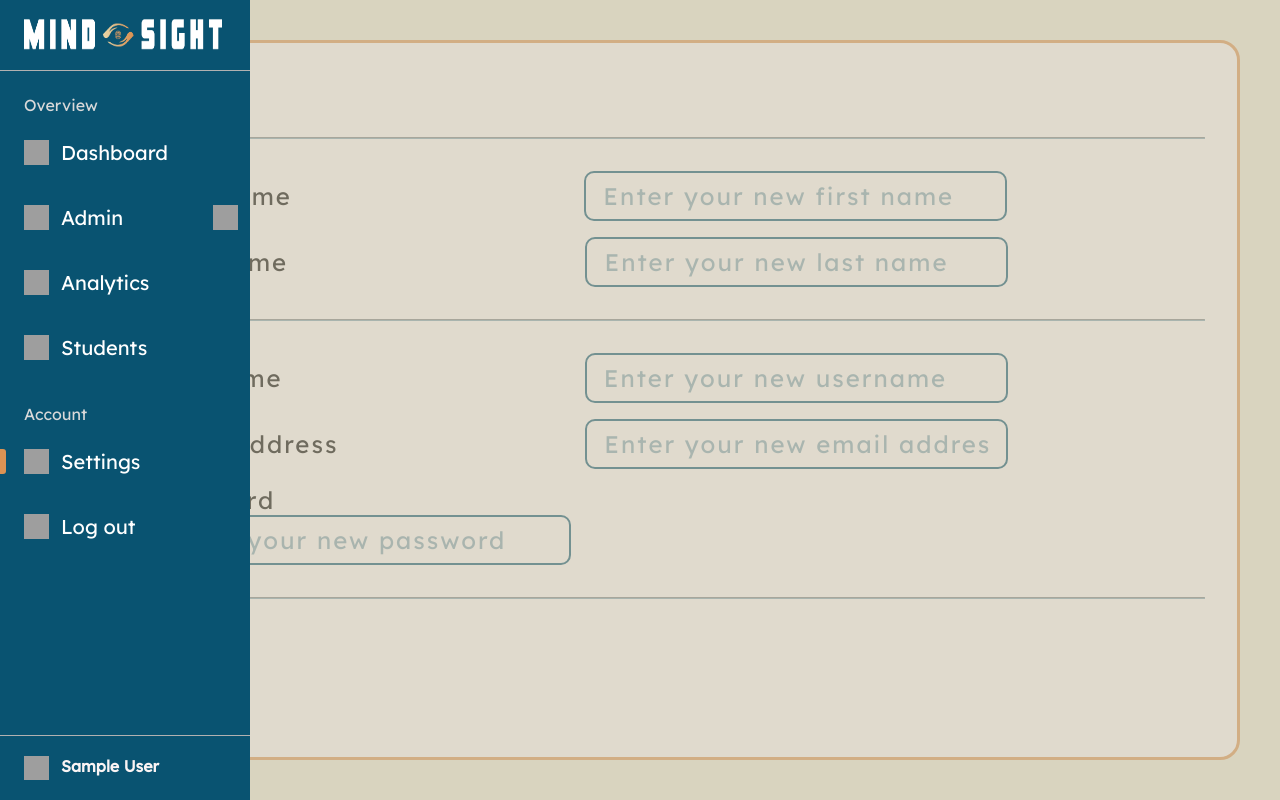
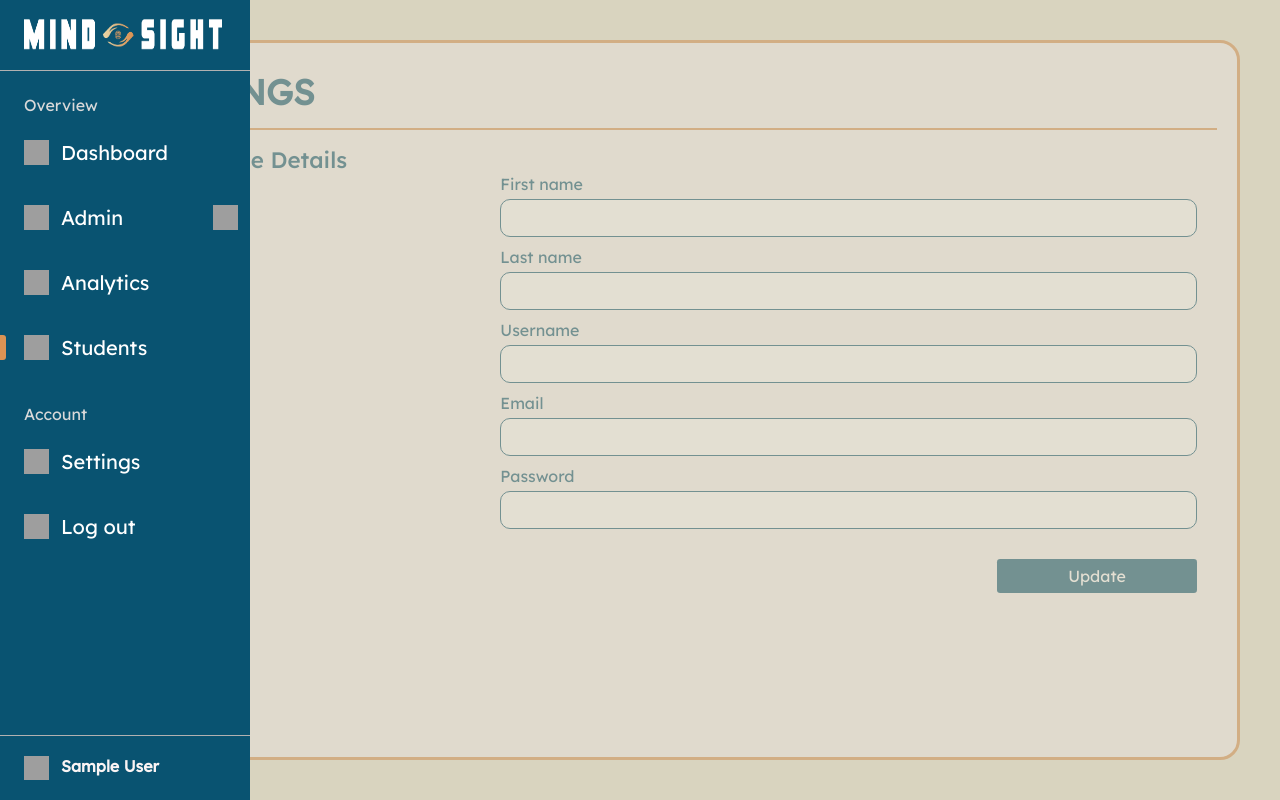
Before and after one commit to jangeloenciso/MindSight, a Flask app: page /settings in a window 1280 px wide. Run offline with Flask 3, Linux system fonts and the light colour scheme; the visitor is signed in with stand-in values (Sample User, id 1); parts of the project's set-up code (start-up, migrations or seed data) failed here and were passed over; grey boxes are pictures that could not be loaded.

Commit message:
updated settings layout and popup

```diff
--- a/app/static/css/settings.css
+++ b/app/static/css/settings.css
@@ -11,141 +11,141 @@
     padding: 40px;
 }
 
-.content-frame {
+.main {
+    border-radius: 20px;
+    display: flex;
+    flex-direction: column;
     width: 100%;
     height: 100%;
-    border-radius: 20px;
     border: 3px solid var(--bg-orange);
-    padding: 2em;
-    background-color: var(--white);
+    padding: 20px;
+    background-color: #faf4f4;
 }
 
-.name-content, .account {
-    flex-direction: column;
-    margin: 0;
+/* header */
+.main-header {
+    display: flex;
+    flex-direction: row;
+    width: 100%;
+    height: 10%;
+    color: var(--primary-color);
+    justify-content: space-between;
+    align-items: center;
+    border-bottom: 2px solid var(--bg-orange);
+    margin-bottom: 1em;
+    padding: 0 0 0.5em;
 }
 
-.name-fields, .account-fields {
-    flex-direction: row;
-    margin: 1em 0;
+.main-header span {
+    font-size: 2.2rem;
+    font-weight: bold;
+    text-transform: uppercase;
 }
 
-.title {
-    color: var(--primary-color);
-    font-size: 1.5rem;
-    font-style: normal;
-    font-weight: bold;
-    line-height: normal;
-    text-align: left;
-    margin-bottom: 0.5em;
-}
-
-label {
-    color: #000;
-    font-size: 1.5rem;
-    font-style: normal;
-    font-weight: normal;
-    line-height: normal;
-    text-align: left;
-    letter-spacing: 2px;
-}
-
-#first-name {
-    margin-right: 12em;
-}
-
-#last-name {
-    margin-right: 12.2em;
-}
-
-#username {
-    margin-right: 12.4em;
-}
-
-#email-address {
-    margin-right: 10.1em;
-}
-
-#password {
-    margin-right: 12.7em;
+* {
+    transition: var(--smooth-transition);
 }
 
 hr {
-    width: 100%;
-    padding: 0;
-    margin: 2em 0;
-    border-color: var(--primary-color);
-    opacity: 0.5;
+    margin: 40px 0;
+    border-top: 1.2px solid var(--bg-orange);
+}
+
+.scroll-content {
+    overflow-y: auto;
+}
+
+.scroll-content section {
+    display: flex;
+    flex-direction: column;
+}
+
+.left-header {
+    font-size: 1.4em;
+    font-family: Lexend-medium;
+    color: var(--primary-color);
+}
+
+/* inputs section */
+.right-content {
+    display: flex;
+    margin-left: auto;
+    width: 70%;
+    flex-direction: column;
+    padding: 0 20px 0 40px;
+    row-gap: 10px;
+    color: var(--primary-color);
+
+    /* font-weight: 500; */
 }
 
 
-/* placeholder color */
-input[type="text"]::placeholder, input[type="password"]::placeholder {
-    color: var(--primary-color);
-    opacity: 0.5;
+/* FORMATS */
+.single-row {
+    display: flex;
+    flex-direction: column;
 }
 
-/* username and password input box */
-input[type="text"], input[type="password"] {
-    padding: 8px 17px;
-    border: 2px solid var(--primary-color);
-    border-radius: 10px;
-    color: var(--primary-color);
-    background-color: transparent;
-    font-size: 1.5em;
-    width: 40%;
-    letter-spacing: 2px;
+
+.single-row-half {
+    display: flex;
+    flex-direction: column;
+    width: calc(50% - 20px);
 }
 
-.update {
-    border: none;
-    background-color: inherit;
+input {
+    padding: 10px;
+    margin-top: 5px;
+    border-radius: 10px;
+    border: 1px solid var(--primary-color);
     color: var(--primary-color);
-    font-size: 1.5rem;
-    font-style: normal;
-    font-weight: normal;
-    line-height: normal;
 }
 
-.update:hover {
-    color: var(--bg-orange);
+.update-btn {
+    margin-left: auto;
+    margin-top: 20px;
+    width: 200px;
+    padding: 7px 62px;
+    font-family: Lexend-regular;
+    font-size: 1em;
+    border-radius: 0.2em;
+    cursor: pointer;
+}
+
+button:hover {
+    opacity: 1;
+}
+
+.update-btn {
+    background-color: var(--primary-color);
+    color: white;
+    border: none;
+}
+
+.update-btn:hover {
+    background-color: #084b65;
 }
 
 
 /* sweet alert/modal style */
 .swal2-popup {
-    font-size: 1.5rem;
-    font-style: normal;
-    font-weight: 800;
-    line-height: normal;
-    width: auto;
+    color: var(--primary-color);
     background: var(--white);
-    border-radius: 1.5rem;
-    box-shadow: 3px 3px 25px 12px rgba(0, 0, 0, 0.40);
-    backdrop-filter: blur(10px);
-}
-
-.swal2-popup .swal2-input {
-    font-size: 1.5rem;
-    width: auto;
+    font-size: 1rem;
+    border-radius: 5px;
+    box-shadow: rgba(99, 99, 99, 0.2) 0px 2px 8px 0px;
 }
 
 .swal2-title {
     font-size: 2rem;
+    font-weight: 800;
+    line-height: normal;
     color: var(--primary-color);
 }
 
-.swal2-popup .swal2-iconHTML{
-    aspect-ratio: 1/1;
-    width: 100px;
-}
-
-.no-border {
-    border: 0;
-}
 
 /* Sidebar active indicator */
-.sidebar-buttons #settings-container::before {
+.sidebar-buttons #students-container::before {
     content: "";
     position: relative;
     left: 0;
@@ -155,6 +155,6 @@ input[type="text"], input[type="password"] {
     transform: translateX(-25px);
 }
 
-#settings-container img, #settings-container span {
+#students-container img, #students-container span {
     transform: translateX(-7px);
 }
--- a/app/static/javascript/settings.js
+++ b/app/static/javascript/settings.js
@@ -1,6 +1,6 @@
 document.getElementById('toggleAlert').addEventListener('click', function() {
     swal.fire({
-        title: "Please enter your password to confirm",
+        title: "Please enter your password to confirm changes",
         input: "password",
         inputPlaceholder: "Enter your password",
         inputAttributes: {
--- a/app/templates/settings.html
+++ b/app/templates/settings.html
@@ -1,48 +1,46 @@
-{% extends "components/base.html" %}
-{% block title %} Mindsight - Settings{% endblock %}
+{% extends "components/base.html" %} {% block title %} Mindsight - Settings{%
+endblock %} {% block styles %}
+<link rel="stylesheet" href="/static/css/settings.css" />
+{% endblock %} {% block content %}
+<div class="right">
+  <div class="main">
+    <div class="main-header">
+      <span>Settings</span>
+    </div>
+    <div class="scroll-content">
+      <section>
+        <div class="left-header">User Profile Details</div>
+        <div class="right-content">
+          <div class="single-row">
+            <label for="ufname">First name</label>
+            <input type="text" id="ufname" name="ufname" />
+          </div>
 
-{% block styles %}
-<link rel="stylesheet" href="/static/css/settings.css"/>
-{% endblock %}
+          <div class="single-row">
+            <label for="lname">Last name</label>
+            <input type="text" id="ulname" name="ulname" />
+          </div>
 
-{% block content %}
-<div class="right">
-    <div class="content-frame">
-      <span class="title">Account</span>
-      <hr>
-      <div class="name-content">
-        <div class="name-fields">
-          <label id="first-name">First name</label>
-          <input type="text" placeholder="Enter your new first name" name="first_name">
+          <div class="single-row">
+            <label for="lname">Username</label>
+            <input type="text" id="username" name="username" />
+          </div>
+
+          <div class="single-row">
+            <label for="lname">Email</label>
+            <input type="email" id="email" name="email" />
+          </div>
+
+          <div class="single-row">
+            <label for="lname">Password</label>
+            <input type="password" id="password" name="password" />
+          </div>
+          <button class="update-btn" id="toggleAlert">Update</button>
         </div>
-        <div class="name-fields">
-          <label id="last-name">Last name</label>
-          <input type="text" placeholder="Enter your new last name" name="last_name">
-        </div>
-      </div>
-      <hr>
-      <div class="account">
-        <div class="account-fields">
-          <label id="username">Username</label>
-          <input type="text" placeholder="Enter your new username" name="username">
-        </div>
-        <div class="account-fields">
-          <label id="email-address">Email Address</label>
-          <input type="text" placeholder="Enter your new email address" name="email_address">
-        </div>
-        <div class="account-fields">
-          <label id="password">Password</label>
-          <input type="password" id="password" placeholder="Enter your new password" name="password">
-        </div>
-      </div>
-      <hr>
-
-      <!-- add sweetalert in here for verification before updating the account information -->
-      <button class="update" id="toggleAlert">Update</button>
+      </section>
     </div>
+  </div>
 </div>
-
-</body>
 
 <script src="{{url_for('static', filename='javascript/cdn/sweetalert2.all.min.js')}}"></script>
 <script src="{{url_for('static', filename='javascript/settings.js')}}"></script>
```
